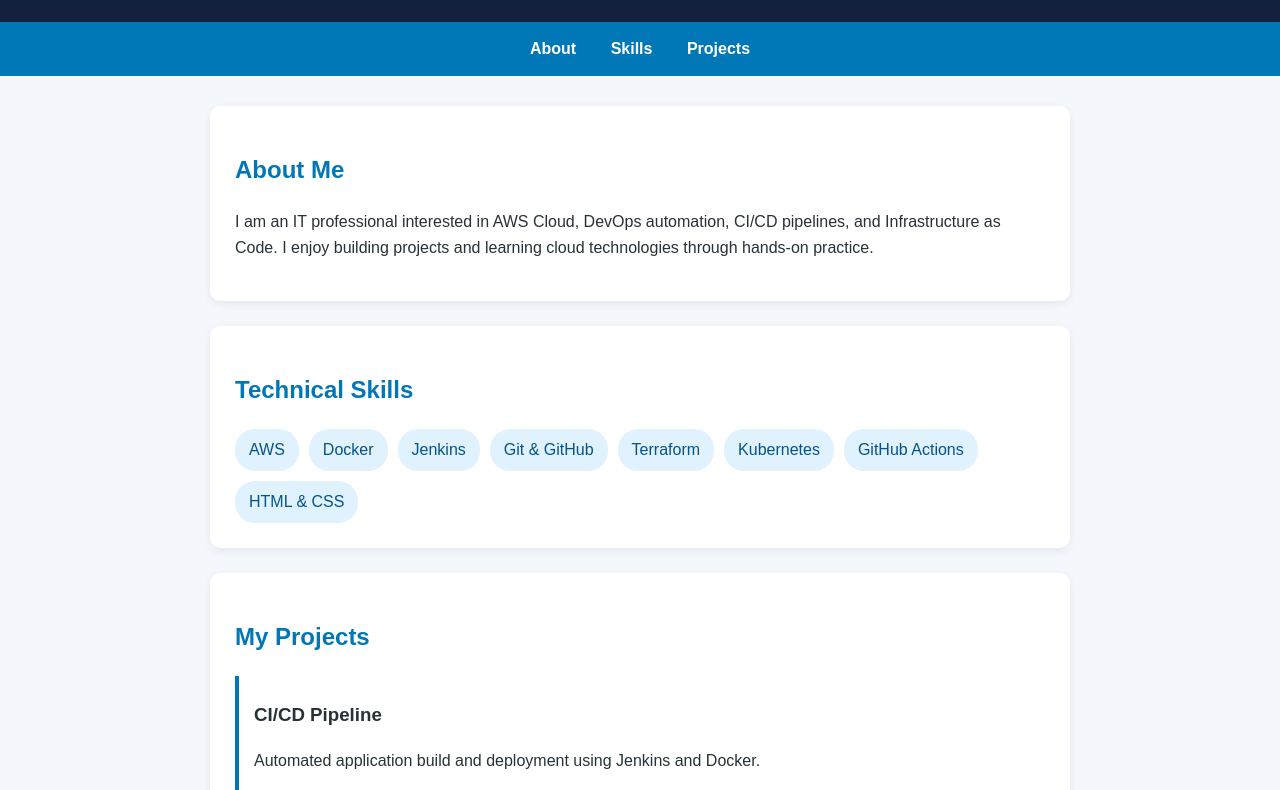
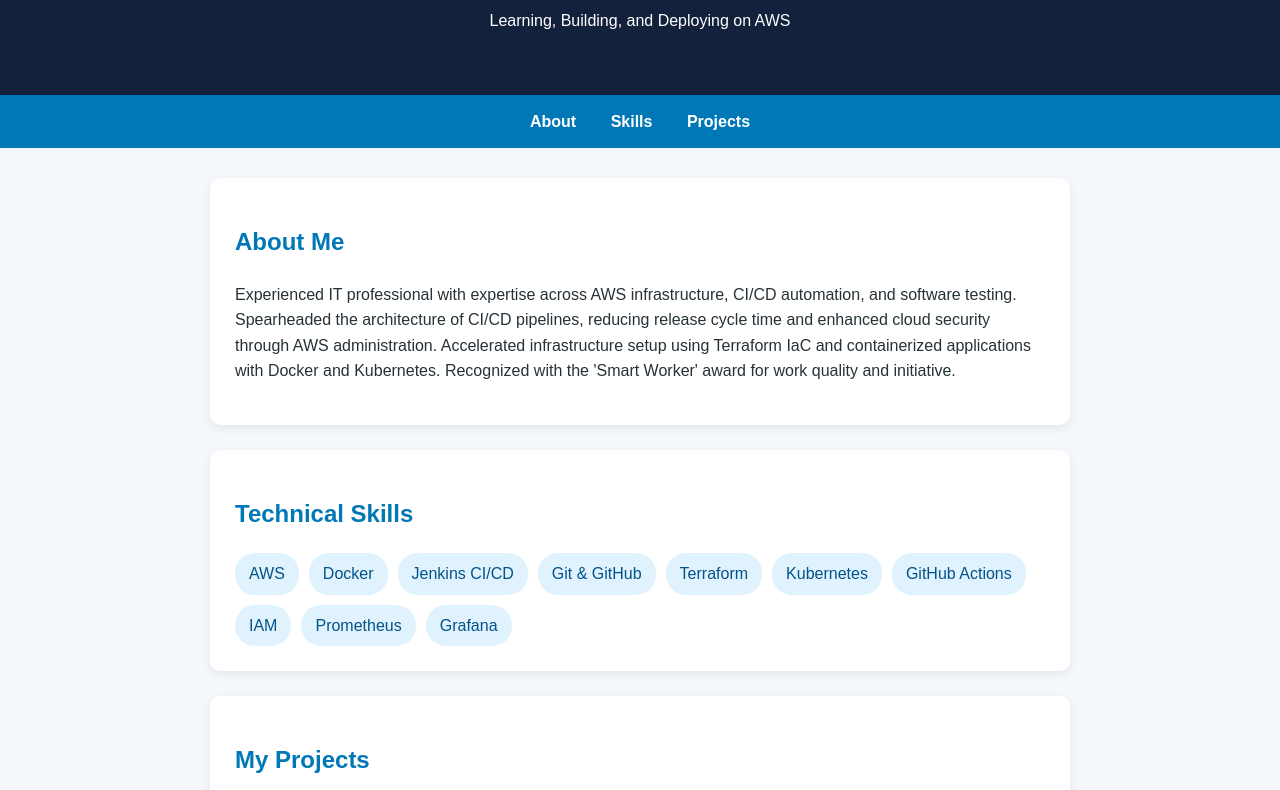
Before and after one commit to meghanau09/meghana-hk-portfolio, a plain HTML site: page index.html in a window 1280 px wide. Shown: the part 198-988 px from the top of the page. Drawn offline with Linux system fonts and the light colour scheme.

Commit message:
index file updated

```diff
--- a/index.html
+++ b/index.html
@@ -9,6 +9,7 @@
 </head>
 <body>
     <header>
+        <h1>Meghana H K </h1>
         <h1>My Cloud & DevOps Portfolio</h1>
         <p>Learning, Building, and Deploying on AWS</p>
     </header>
@@ -23,10 +24,11 @@
         <section id="about">
             <h2>About Me</h2>
             <p>
-                I am an IT professional interested in AWS Cloud,
-                DevOps automation, CI/CD pipelines, and Infrastructure
-                as Code. I enjoy building projects and learning
-                cloud technologies through hands-on practice.
+                Experienced IT professional with expertise across AWS infrastructure, CI/CD automation, and software testing.
+                Spearheaded the architecture of CI/CD pipelines, reducing release cycle time and enhanced cloud security
+                through AWS administration. Accelerated infrastructure setup using Terraform IaC and containerized
+                applications with Docker and Kubernetes. Recognized with the 'Smart Worker' award for work quality and
+                initiative.
             </p>
         </section>
 
@@ -35,12 +37,14 @@
             <div class="skills">
                 <span>AWS</span>
                 <span>Docker</span>
-                <span>Jenkins</span>
+                <span>Jenkins CI/CD</span>
                 <span>Git & GitHub</span>
                 <span>Terraform</span>
                 <span>Kubernetes</span>
                 <span>GitHub Actions</span>
-                <span>HTML & CSS</span>
+                <span>IAM</span>
+                <span>Prometheus</span>
+                <span>Grafana</span>
             </div>
         </section>
 
```
